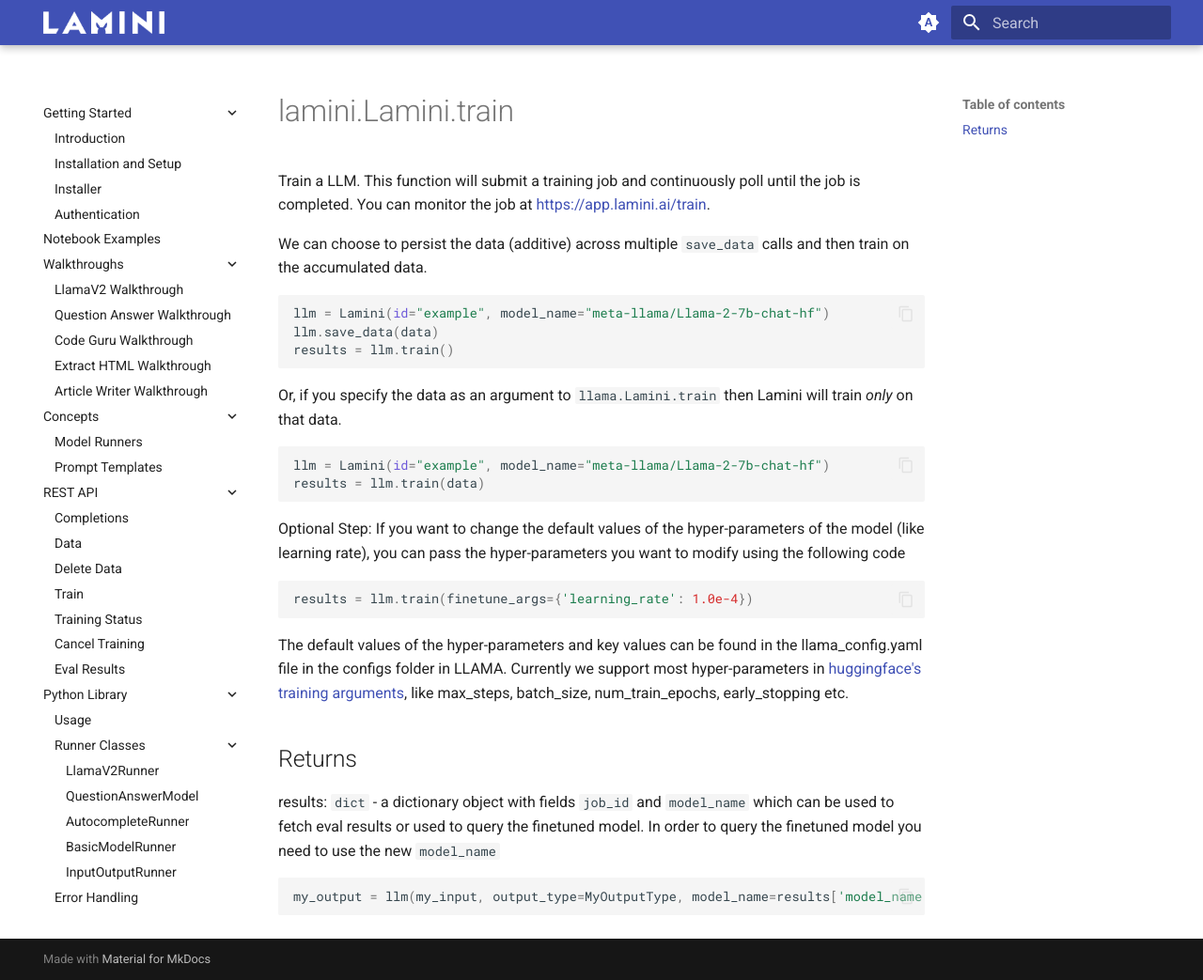
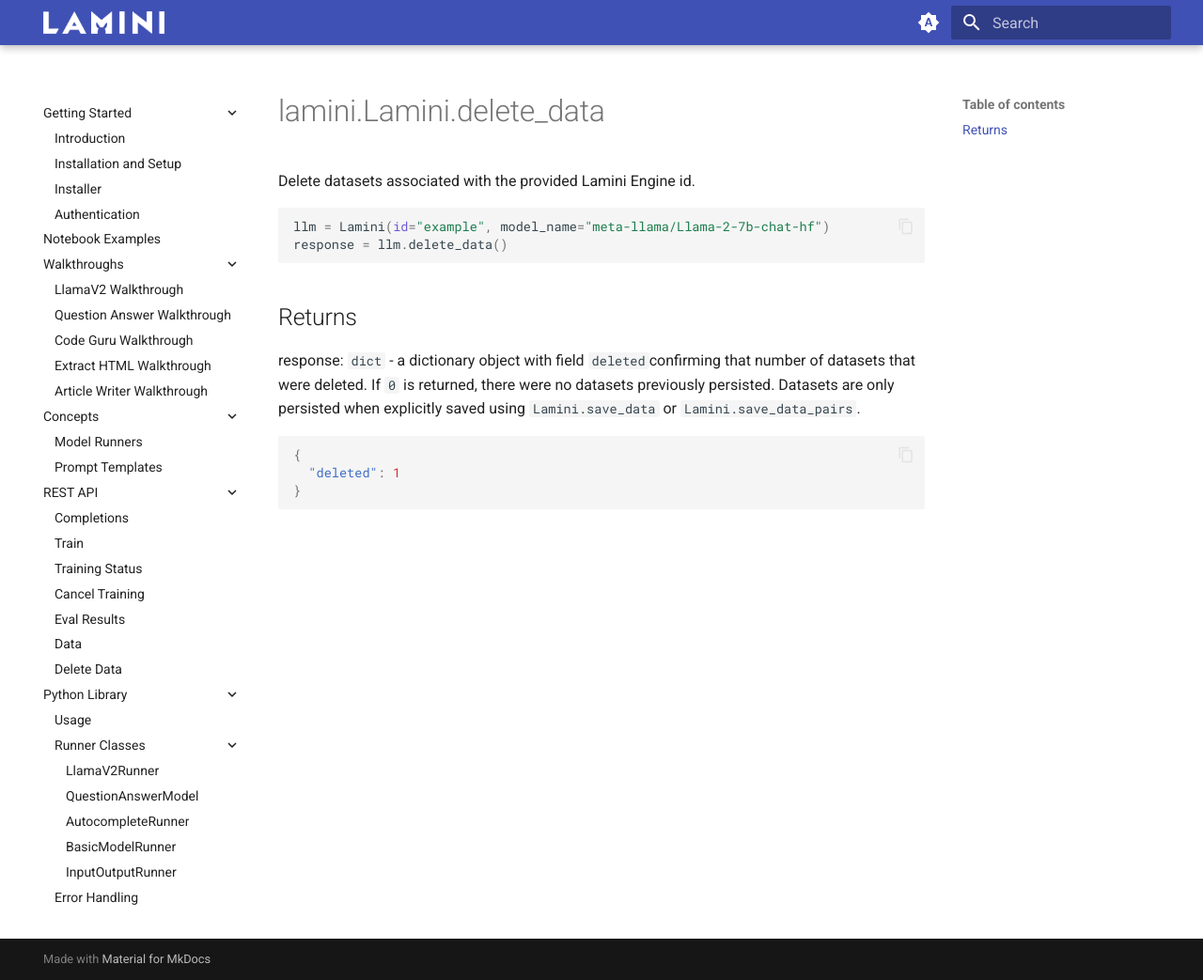
Before and after one commit to lamini-ai/lamini-ai.github.io, an MkDocs documentation site: the page built from docs/Lamini/delete_data.md, in a window 1280 px wide and 1043 px high. Shown: the whole window at 94% size. Built offline with MkDocs 1.6.1 and Material for MkDocs 9.7.7, drawn with Linux system fonts in a browser that asks for light colours.

Commit message:
updated docs

````diff
--- a/docs/Lamini/delete_data.md
+++ b/docs/Lamini/delete_data.md
@@ -1,32 +1,17 @@
-# lamini.Lamini.train
+# lamini.Lamini.delete_data
 
-Train a LLM. This function will submit a training job and continuously poll until the job is completed. You can monitor the job at [https://app.lamini.ai/train](https://app.lamini.ai/train).
-
-We can choose to persist the data (additive) across multiple `save_data` calls and then train on the accumulated data.
+Delete datasets associated with the provided Lamini Engine id.
 ```python
 llm = Lamini(id="example", model_name="meta-llama/Llama-2-7b-chat-hf")
-llm.save_data(data)
-results = llm.train()
+response = llm.delete_data()
 ```
-
-Or, if you specify the data as an argument to `llama.Lamini.train` then Lamini will train *only* on that data.
-
-```python
-llm = Lamini(id="example", model_name="meta-llama/Llama-2-7b-chat-hf")
-results = llm.train(data)
-```
-
-Optional Step: If you want to change the default values of the hyper-parameters of the model (like learning rate), you can pass the hyper-parameters you want to modify using the following code
-
-```python
-results = llm.train(finetune_args={'learning_rate': 1.0e-4})
-```
-The default values of the hyper-parameters and key values can be found in the llama_config.yaml file in the configs folder in LLAMA. Currently we support most hyper-parameters in [huggingface's training arguments](https://huggingface.co/docs/transformers/v4.33.3/en/main_classes/trainer#transformers.TrainingArguments), like max_steps, batch_size, num_train_epochs, early_stopping etc.
 
 ## Returns
 
-results: `dict` - a dictionary object with fields `job_id` and `model_name` which can be used to fetch eval results or used to query the finetuned model. In order to query the finetuned model you need to use the new `model_name`
+response: `dict` - a dictionary object with field `deleted`confirming that number of datasets that were deleted. If `0` is returned, there were no datasets previously persisted. Datasets are only persisted when explicitly saved using `Lamini.save_data` or `Lamini.save_data_pairs`.
 
-```python
-my_output = llm(my_input, output_type=MyOutputType, model_name=results['model_name'])
+```json
+{
+  "deleted": 1
+}
 ```
--- a/mkdocs.yml
+++ b/mkdocs.yml
@@ -62,12 +62,12 @@
       - Prompt Templates: Concepts/prompt_templates.md
   - REST API:
       - Completions: API_v2/completions.md
-      - Data: API_v2/data.md
-      - Delete Data: API_v2/delete_data.md
       - Train: API_v2/train.md
       - Training Status: API_v2/train_job_status.md
       - Cancel Training: API_v2/train_job_cancel.md
       - Eval Results: API_v2/eval_results.md
+      - Data: API_v2/data_pairs.md
+      - Delete Data: API_v2/delete_data.md
   - Python Library:
       - Usage: python_library.md
       - Runner Classes:
@@ -83,7 +83,7 @@
           - __init__: Lamini/__init__.md
           - __call__: Lamini/__call__.md
           - train: Lamini/train.md
+          - check_job_status: Lamini/check_job_status.md
           - evaluate: Lamini/evaluate.md
-          - check_job_status: Lamini/check_job_status.md
           - cancel_job: Lamini/cancel_job.md
   - Patch Notes: DeveloperNotes/lamini_v2_api_migration.md
````
Also changed, not shown: docs/API_v2/train.md (+1 -1 lines), docs/Concepts/prompt_templates.md (+1 -1 lines), docs/Lamini/train.md (+17 -11 lines).
